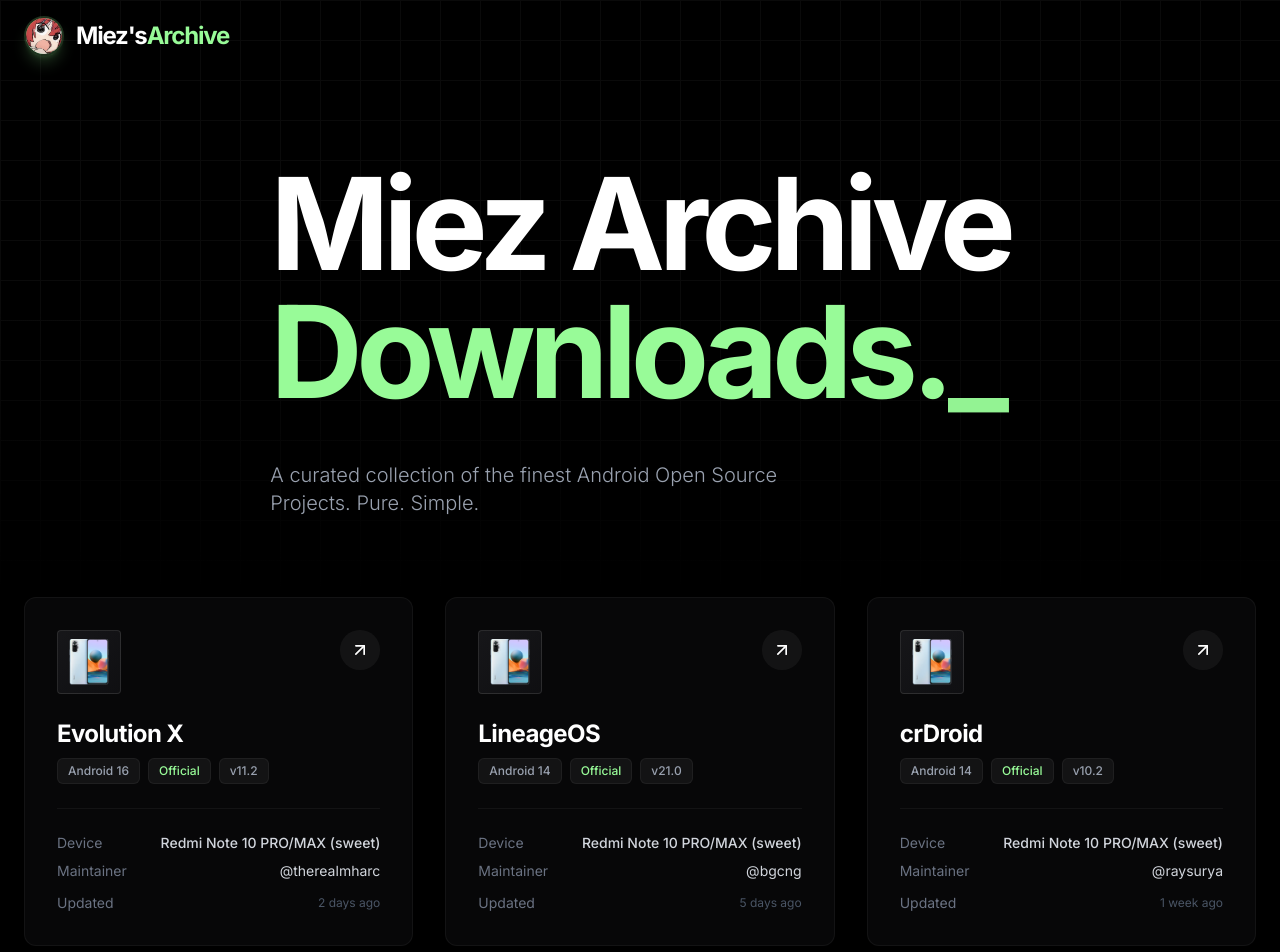
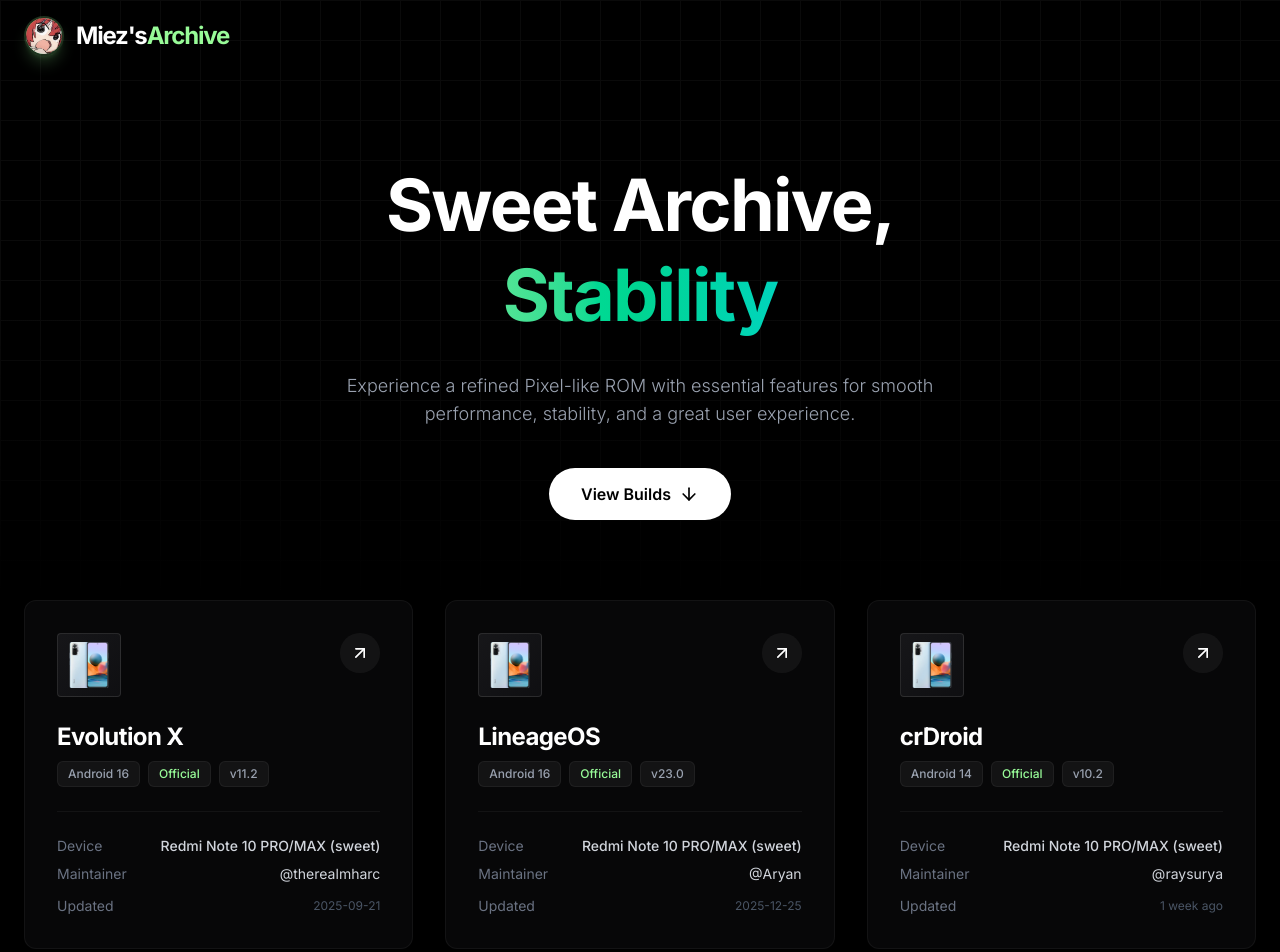
Before and after one commit to Miez12208/Archive, a Next.js app: page / in a window 1280 px wide. Shown: the top 952 px of the page. Built offline with nearby package versions, Linux system fonts and the light colour scheme.

Commit message:
feat: Add Hero section with dynamic typing effect and RomList component to display ROM data.

```diff
--- a/src/components/Hero.tsx
+++ b/src/components/Hero.tsx
@@ -6,7 +6,7 @@
     const [wordIndex, setWordIndex] = useState(0);
     const [isDeleting, setIsDeleting] = useState(false);
 
-    const words = ["smooth.", "Downloads.", "Performance.", "Stability."];
+    const words = ["Stability Follows.", "Performance Matters.", "Smooth Experience.", "Built for Sweet."];
     const typingSpeed = 150;
     const deletingSpeed = 100;
     const pauseTime = 2000; // Pause before deleting
@@ -49,16 +49,32 @@
 
             <div className="absolute inset-0 bg-gradient-to-b from-transparent via-transparent to-black z-0 pointer-events-none"></div>
 
-            <div className="max-w-7xl mx-auto relative z-10">
-                <h1 className="text-5xl md:text-[8rem] font-bold leading-tight md:leading-none tracking-tighter text-white select-none">
-                    Miez Archive
-                    <span className="block text-primary min-h-[1.1em]">
-                        {text}<span className="animate-pulse">_</span>
+            <div className="max-w-7xl mx-auto relative z-10 text-center">
+                <h1 className="text-4xl md:text-6xl lg:text-7xl font-bold leading-tight tracking-tight text-white select-none">
+                    Sweet Archive,
+                    <span className="block min-h-[1.1em] bg-gradient-to-r from-primary via-emerald-400 to-cyan-400 bg-clip-text text-transparent">
+                        {text}
                     </span>
                 </h1>
-                <p className="mt-6 md:mt-8 text-lg md:text-xl text-gray-400 max-w-xl font-light">
-                    A curated collection of the finest Android Open Source Projects. Pure. Simple.
+                <p className="mt-6 md:mt-8 text-base md:text-lg text-gray-400 max-w-2xl mx-auto font-light">
+                    Experience a refined Pixel-like ROM with essential features for smooth performance, stability, and a great user experience.
                 </p>
+
+                <div className="mt-8 md:mt-10 flex justify-center">
+                    <button
+                        onClick={() => {
+                            const romSection = document.getElementById('rom-list');
+                            romSection?.scrollIntoView({ behavior: 'smooth', block: 'start' });
+                        }}
+                        className="px-8 py-3.5 bg-white text-black rounded-full font-semibold hover:bg-gray-100 transition-all flex items-center gap-2 group"
+                    >
+                        View Builds
+                        <svg xmlns="http://www.w3.org/2000/svg" width="20" height="20" viewBox="0 0 24 24" fill="none" stroke="currentColor" strokeWidth="2" strokeLinecap="round" strokeLinejoin="round" className="group-hover:translate-y-1 transition-transform">
+                            <line x1="12" y1="5" x2="12" y2="19"></line>
+                            <polyline points="5 12 12 19 19 12"></polyline>
+                        </svg>
+                    </button>
+                </div>
             </div>
         </section>
     );
--- a/src/components/RomList.tsx
+++ b/src/components/RomList.tsx
@@ -9,21 +9,21 @@
         androidVersion: '16',
         maintainer: 'therealmharc',
         status: 'Official' as const,
-        updatedAt: '2 days ago',
+        updatedAt: '2025-09-21',
         device: 'Redmi Note 10 PRO/MAX (sweet)',
         image: '/images/roms/Sweet.png',
         downloadUrl: 'https://cdn.evolution-x.org/sweet/16/EvolutionX-16.0-20250921-sweet-11.2-Official.zip/download',
     },
     {
         name: 'LineageOS',
-        version: '21.0',
-        androidVersion: '14',
-        maintainer: 'bgcng',
+        version: '23.0',
+        androidVersion: '16',
+        maintainer: 'Aryan',
         status: 'Official' as const,
-        updatedAt: '5 days ago',
+        updatedAt: '2025-12-25',
         device: 'Redmi Note 10 PRO/MAX (sweet)',
         image: '/images/roms/Sweet.png',
-        downloadUrl: '#',
+        downloadUrl: 'https://download.lineageos.org/devices/sweet/builds',
     },
     {
         name: 'crDroid',
@@ -73,7 +73,7 @@
 
 export default function RomList() {
     return (
-        <section className="pb-20 md:pb-32 px-4 md:px-6 bg-black">
+        <section id="rom-list" className="pb-20 md:pb-32 px-4 md:px-6 bg-black">
             <div className="max-w-7xl mx-auto">
                 <div className="grid grid-cols-1 md:grid-cols-2 lg:grid-cols-3 gap-4 md:gap-8">
                     {ROM_DATA.map((rom, idx) => (
```
